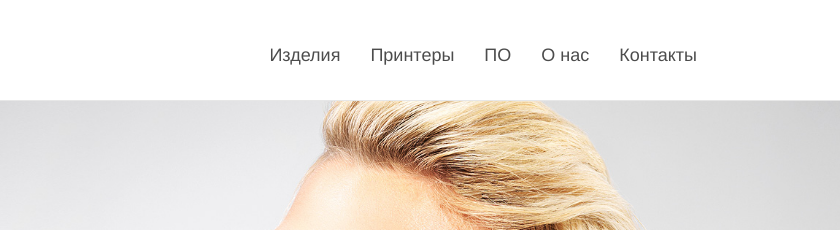
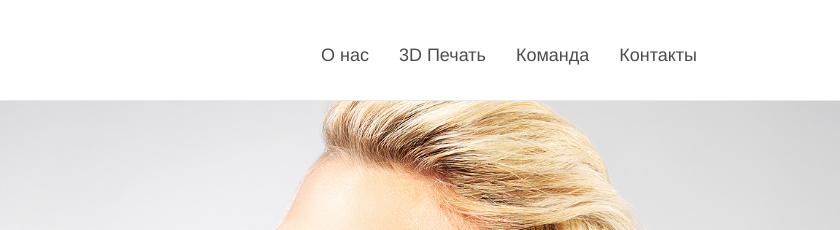
Before and after one commit to lebedevilya/ceramicprints, a plain HTML site: page index.html in a window 1280 px wide. Shown: the top 230 px of the page, 440-1280 px from the left. Drawn offline with Linux system fonts and the light colour scheme; a script that the page names is missing.

Commit message:
navbar content fix

```diff
--- a/index.html
+++ b/index.html
@@ -29,16 +29,13 @@
 	        <div id="collapsable-nav" class="collapse navbar-collapse">
 	           <ul id="nav-list" class="nav navbar-nav navbar-right">
 	            <li>
-	               <a href="#">Изделия</a>
+	               <a href="#">О нас</a>
 	            </li>
 	            <li>
-	              <a href="#">Принтеры</a>
+	              <a href="#">3D Печать</a>
 	            </li>
 	            <li>
-	               <a href="#">ПО</a>
-	            </li>
-	             <li>
-	               <a href="#">О нас</a>
+	               <a href="#">Команда</a>
 	            </li>
 	             <li>
 	               <a href="#">Контакты</a>
```
